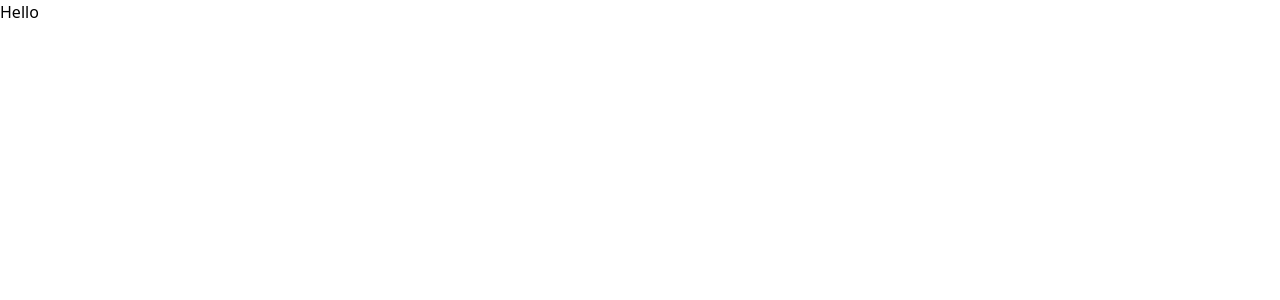
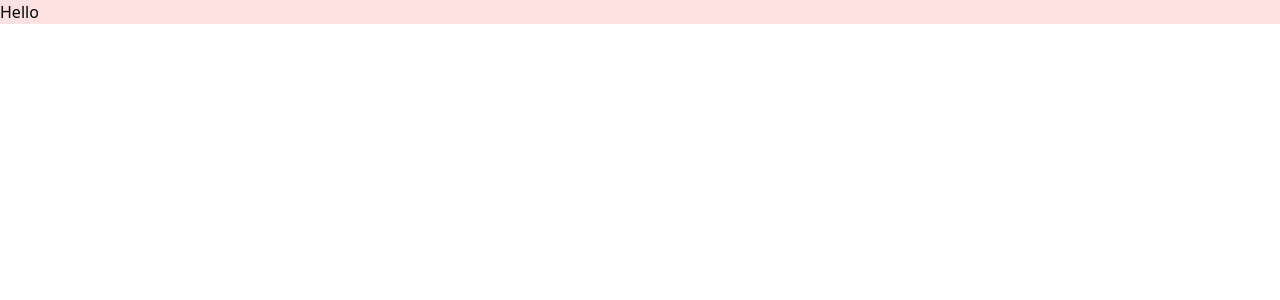
Before and after one commit to hussien22elfayoumy/The-Wild-Oasis-Dashboard, a React (Vite) app: page / in a window 1280 px wide. Shown: the top 300 px of the page. Built offline with nearby package versions, Linux system fonts and the light colour scheme.

Commit message:
figure out the tailwin in dark mode

```diff
--- a/src/index.css
+++ b/src/index.css
@@ -1 +1,61 @@
 @import 'tailwindcss';
+
+@theme {
+  /* Indigo */
+  --color-my-brand-50: #eef2ff;
+  --color-my-brand-100: #e0e7ff;
+  --color-my-brand-200: #c7d2fe;
+  --color-my-brand-500: #6366f1;
+  --color-my-brand-600: #4f46e5;
+  --color-my-brand-700: #4338ca;
+  --color-my-brand-800: #3730a3;
+  --color-my-brand-900: #312e81;
+
+  /* Grey */
+  --color-my-grey-0: #fff;
+  --color-my-grey-50: #f9fafb;
+  --color-my-grey-100: #f3f4f6;
+  --color-my-grey-200: #e5e7eb;
+  --color-my-grey-300: #d1d5db;
+  --color-my-grey-400: #9ca3af;
+  --color-my-grey-500: #6b7280;
+  --color-my-grey-600: #4b5563;
+  --color-my-grey-700: #374151;
+  --color-my-grey-800: #1f2937;
+  --color-my-grey-900: #111827;
+
+  --color-my-blue-100: #e0f2fe;
+  --color-my-blue-700: #0369a1;
+  --color-my-green-100: #dcfce7;
+  --color-my-green-700: #15803d;
+  --color-my-yellow-100: #fef9c3;
+  --color-my-yellow-700: #a16207;
+  --color-my-silver-100: #e5e7eb;
+  --color-my-silver-700: #374151;
+  --color-my-indigo-100: #e0e7ff;
+  --color-my-indigo-700: #4338ca;
+
+  --color-my-red-100: #fee2e2;
+  --color-my-red-700: #b91c1c;
+  --color-my-red-800: #991b1b;
+
+  /*
+  --backdrop-color: rgba(255, 255, 255, 0.1);
+  --shadow-sm: 0 1px 2px rgba(0, 0, 0, 0.04);
+  --shadow-md: 0px 0.6rem 2.4rem rgba(0, 0, 0, 0.06);
+  --shadow-lg: 0 2.4rem 3.2rem rgba(0, 0, 0, 0.12); */
+
+  /*   --border-radius-tiny: 3px;
+  --border-radius-sm: 5px;
+  --border-radius-md: 7px;
+  --border-radius-lg: 9px; */
+
+  /* For dark mode */
+  /*  --image-grayscale: 0;
+  --image-opacity: 100%; */
+}
+
+/* .dark {
+  --color-my-red-100: #4338ca;
+}
+ */
```
